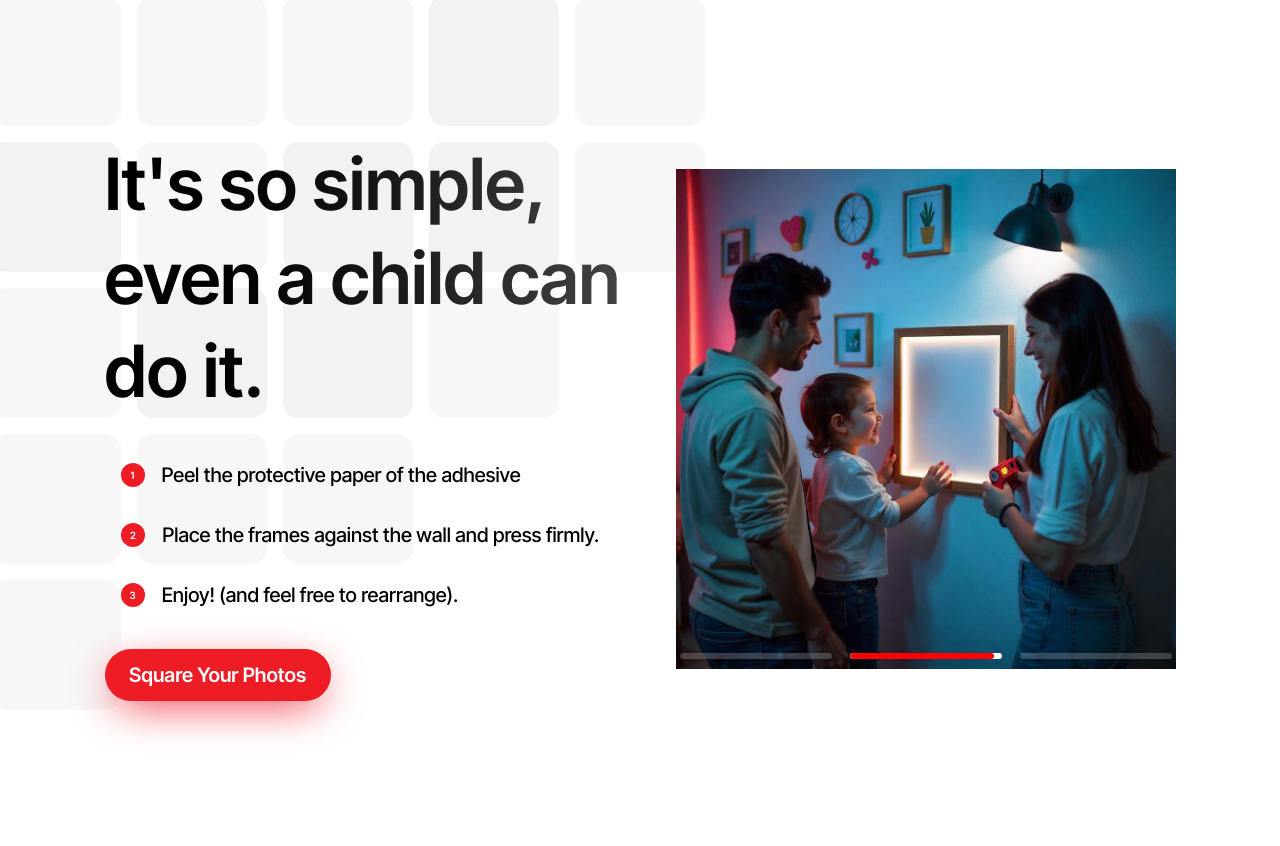
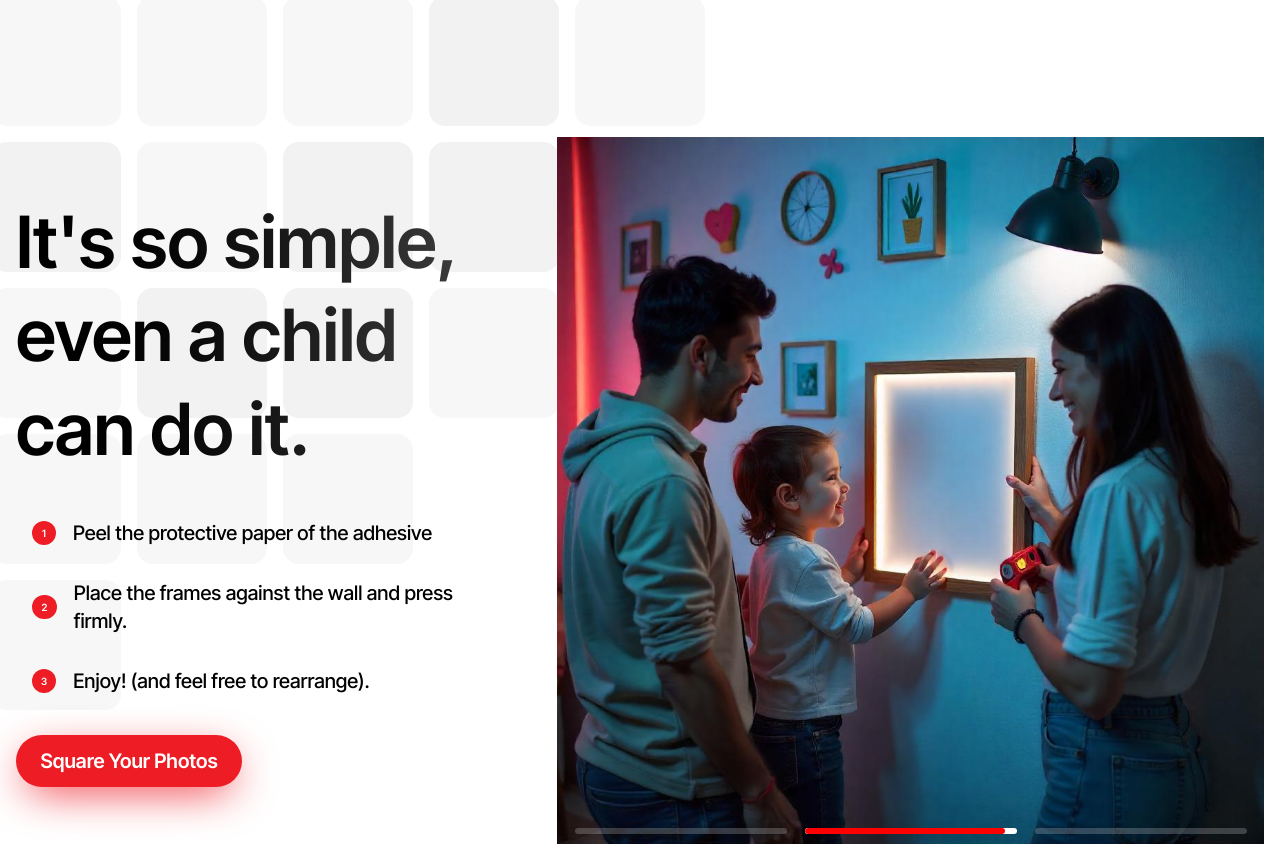
Before and after one commit to k70118088-star/twenty-square, a Next.js app: page / in a window 1280 px wide. Shown: the part 880-1726 px from the top of the page. Built offline with nearby package versions, Linux system fonts and the light colour scheme.

Commit message:
updated the slider

```diff
--- a/src/components/Hero.jsx
+++ b/src/components/Hero.jsx
@@ -57,7 +57,7 @@
               text="Square Your Photos"
             />
           </div>
-          <div className="w-full max-w-[500px]">
+          <div className="w-full ">
             <Slider />
           </div>
         </div>
```
